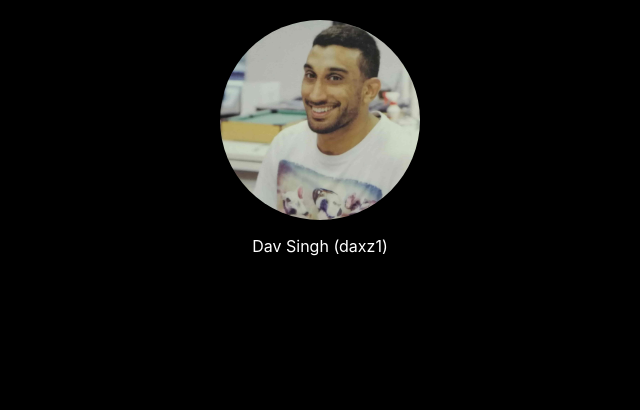
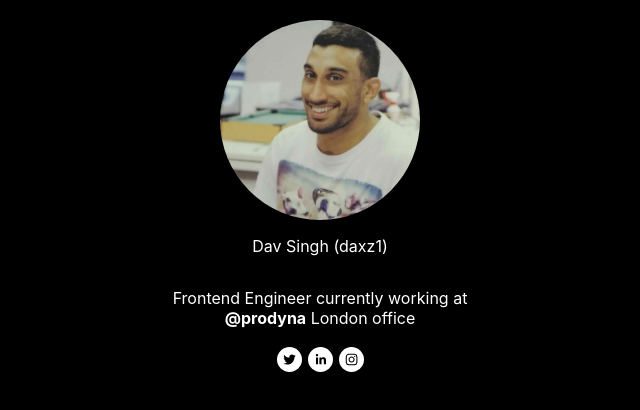
Before and after one commit to daxz1/daxz1.github.io, a React (Create React App) app: page / in a window 1280 px wide. Shown: the top 410 px of the page, without its empty margins (320-960 px from the left). Built offline with nearby package versions, Linux system fonts and the light colour scheme.

Commit message:
Added social link icons

```diff
--- a/package.json
+++ b/package.json
@@ -10,7 +10,8 @@
     "node-sass": "^4.14.1",
     "react": "^16.13.1",
     "react-dom": "^16.13.1",
-    "react-scripts": "3.4.3"
+    "react-scripts": "3.4.3",
+    "react-social-icons": "^4.1.0"
   },
   "scripts": {
     "start": "react-scripts start",
--- a/public/index.html
+++ b/public/index.html
@@ -15,6 +15,7 @@
       user's mobile device or desktop. See https://developers.google.com/web/fundamentals/web-app-manifest/
     -->
     <link rel="manifest" href="%PUBLIC_URL%/manifest.json" />
+    <link rel="stylesheet" href="https://maxcdn.bootstrapcdn.com/font-awesome/4.3.0/css/font-awesome.min.css" />
     <!--
       Notice the use of %PUBLIC_URL% in the tags above.
       It will be replaced with the URL of the `public` folder during the build.
--- a/src/App.js
+++ b/src/App.js
@@ -1,6 +1,12 @@
 import React from 'react';
+import { SocialIcon } from 'react-social-icons';
+import portrait from './images/portrait.jpg';
 
-import portrait from './images/portrait.jpg';
+const SOCIALS = [
+  'https://www.twitter.com/davsinghc',
+  'https://www.linkedin.com/in/dxc/',
+  'https://www.instagram.com/davsinghc/'
+];
 
 function App() {
   return (
@@ -11,6 +17,23 @@ function App() {
             <img src={portrait} alt="Dav Singh (daxz1)" className="portrait"/>
           </div>
           <p className="text__align--center">Dav Singh (daxz1)</p>
+          <p className="text__align--center">
+            Frontend Engineer currently working at {' '}
+            <a href="https://www.prodyna.com/en/" target="_blank" className="text__link--no-styles"><strong>@prodyna</strong></a> {' '}
+            London office
+          </p>
+          <div className="flex__container">
+            <div className="social__container">
+              { SOCIALS.map(url => {
+                return (<SocialIcon
+                  key={url}
+                  url={url}
+                  bgColor="rgb(255,255,255)"
+                  style={{ height: 25, width: 25 }}
+                />)
+              })}
+            </div>
+          </div>
         </main>
       </div>
     </div>
--- /dev/null
+++ b/src/styles/_fadeIn.scss
@@ -0,0 +1,32 @@
+@keyframes fadeIn {
+  from {
+    opacity:0;
+  }
+  to {
+    opacity:1;
+  }
+}
+@-moz-keyframes fadeIn { /* Firefox */
+  from {
+    opacity:0;
+  }
+  to {
+    opacity:1;
+  }
+}
+@-webkit-keyframes fadeIn { /* Safari and Chrome */
+  from {
+    opacity:0;
+  }
+  to {
+    opacity:1;
+  }
+}
+@-o-keyframes fadeIn { /* Opera */
+  from {
+    opacity:0;
+  }
+  to {
+    opacity: 1;
+  }
+}
--- a/src/styles/main.scss
+++ b/src/styles/main.scss
@@ -1,3 +1,5 @@
+@import "fadeIn";
+
 body {
   margin: 0;
   font-family: -apple-system, BlinkMacSystemFont, 'Segoe UI', 'Roboto', 'Oxygen',
@@ -8,17 +10,21 @@ body {
   background-color: black;
   color: white;
   padding: 20px;
+  animation: fadeIn 5s;
 }
 
 .flex__container {
   display: flex;
   width: 100%;
+  height: 100%;
+  align-items: center;
   justify-content: center;
 }
 
 .grid__container {
   display: grid;
   width: 320px;
+  height: 320px;
   .content {
     display: grid;
     grid-template-columns: repeat(1, 1fr);
@@ -29,6 +35,14 @@ body {
   text-align: center;
 }
 
+.text__link--no-styles {
+  text-decoration: none;
+  color: white;
+  &:hover {
+    opacity: 0.8;
+  }
+}
+
 .portrait--container {
   position: relative;
   width: 200px;
@@ -37,10 +51,20 @@ body {
   border-radius: 50%;
   margin: 0 auto;
   background: red;
-
   .portrait {
     width: 100%;
     height: auto;
   }
+}
 
+.social__container {
+  display: flex;
+  align-content: center;
+  justify-content: center;
+  a {
+    margin: 3px;
+    &:hover svg {
+      opacity: 0.8;
+    }
+  }
 }
```
Also changed, not shown: 1 other file (tests, documents, lock files or other folders).
